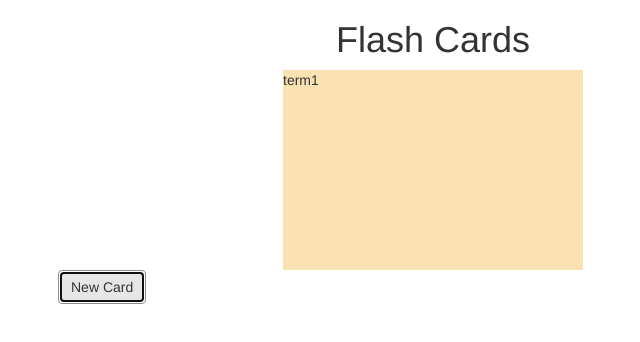
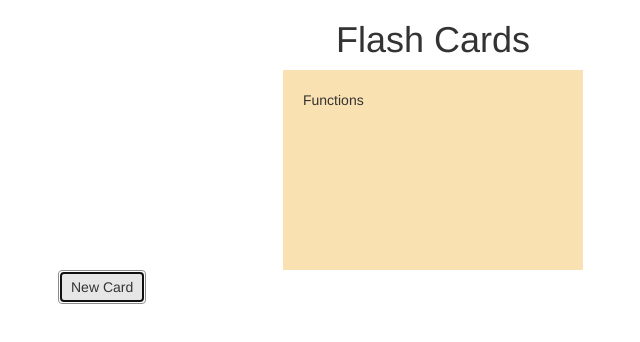
Before and after one commit to PRKille/javascript-flash-cards, a plain HTML site: page index.html in a window 1280 px wide. Both pictures are taken after a click on the button "New Card". Shown: the full height of the page, 207-847 px from the left. Drawn offline with Linux system fonts and the light colour scheme.

Commit message:
added terms and updated initial state for site.

```diff
--- a/css/styles.css
+++ b/css/styles.css
@@ -9,6 +9,7 @@
 .side {
   height: 100%;
   width: 100%;
+  padding: 20px;
 }
 
 .side-2 {
--- a/index.html
+++ b/index.html
@@ -20,8 +20,8 @@
     <div class="row">
       <div class="col-md-8 col-md-offset-2">
         <div class="card">
-          <div class="side side-1"><span id="term">Term</span></div>
-          <div class="side side-2"><span id="deffinition">Deffinition</span></div>
+          <div class="side side-1"><span id="term">Click Here for Deffinition</span></div>
+          <div class="side side-2"><span id="deffinition">Click 'New Card' for random term.</span></div>
         </div>
         <button id="new-card" class="btn btn-default">New Card</button>
       </div>
--- a/js/scripts.js
+++ b/js/scripts.js
@@ -1,9 +1,18 @@
 $(document).ready(function(){
 
   var cardData = [
-    ['term1', 'def1'],
-    ['term2', 'def2'],
-    ['term3', 'def3']
+    ['JavaScript', 'an object-oriented computer programming language commonly used to create interactive effects within web browsers.'],
+    ['Operators', ' a symbol that is used to perform an operation. Most often these operations are arithmetic (addition, subtraction, etc), but not always.'],
+    ['Variables', 'hold the data value and it can be changed anytime.'],
+    ['Variable naming conventions', 'A global JavaScript variable is written in camelCase if it is mutable. A global JavaScript variable is written in UPPERCASE if it is immutable.'],
+    ['Functions', 'a set of statements that performs a task or calculates a value. '],
+    ['Methods', 'are actions that can be performed on objects. A JavaScript method is a property containing a function definition.'],
+    ['Arguments', 'is an Array -like object accessible inside functions that contains the values of the arguments passed to that function.'],
+    ['Parameters', 'are variables listed as a part of the function definition. '],
+    ['Return', 'cease execution in a function and return a value to the caller.'],
+    ['Chaining methods', 'refers to repeatedly calling one method after another on an object, in one continuous line of code.'],
+    ['Strings', 'a sequence of one or more characters that may consist of letters, numbers, or symbols.'],
+    ['Booleans', 'a datatype that returns either of two values i.e. true or false.'],
   ]
 
   $('.card').click(function(){
@@ -13,19 +22,18 @@ $(document).ready(function(){
 
 
   $('#new-card').click(function(){
+    newCard();
+
+  });
+
+
+  var newCard = function() {
     var card = cardData[random(cardData.length -1)];
-    console.log(card);
-
     $('#term').text(card[0]);
     $('#deffinition').text(card[1]);
     $('.side-1').show();
     $('.side-2').hide();
-
-
-
-    console.log(random(10));
-
-  });
+  }
 
 });
 
```
